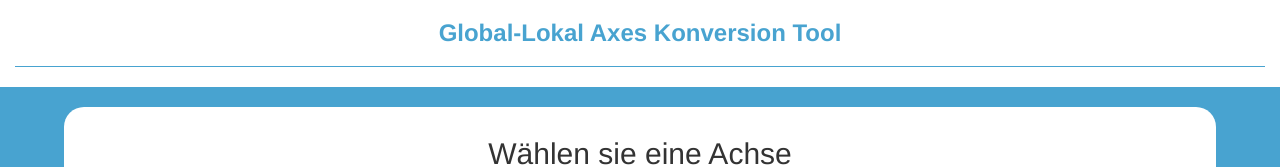
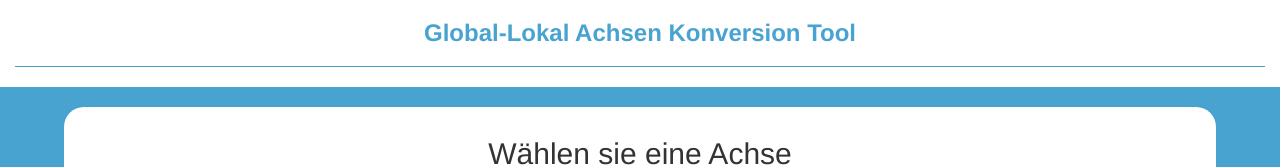
Before and after one commit to paktool/paktool.github.io, a plain HTML site: page index.html in a window 1280 px wide. Shown: the top 167 px of the page. Drawn offline with nearby package versions, Linux system fonts and the light colour scheme.

Commit message:
Update index.html
Updated title

```diff
--- a/index.html
+++ b/index.html
@@ -61,7 +61,7 @@
   </div> -->
 
   <div class="container-fluid text-center" style="background-color: #ffffff;">
-    <h3 style="color: #48a3d0; font-weight: bold;">Global-Lokal Axes Konversion Tool</h3>
+    <h3 style="color: #48a3d0; font-weight: bold;">Global-Lokal Achsen Konversion Tool</h3>
     <hr style="border-color: #48a3d0">
   </div>
 
```
